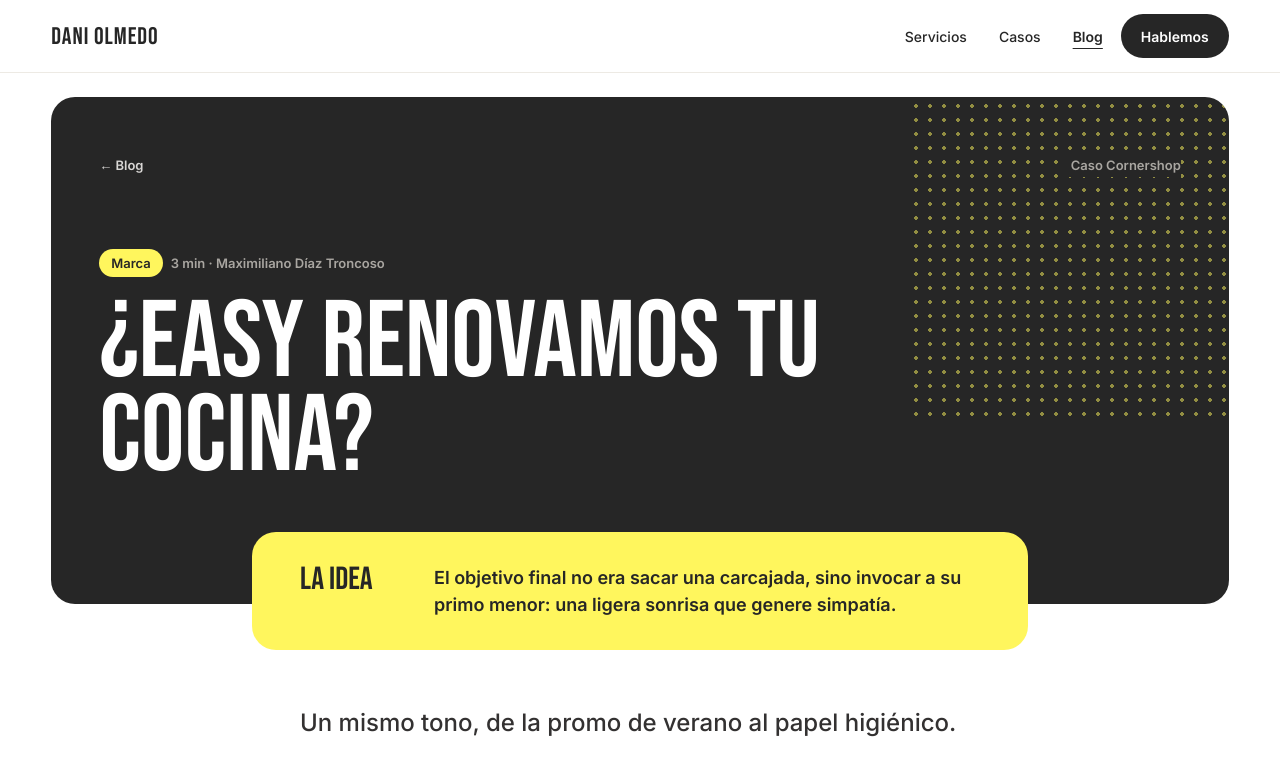
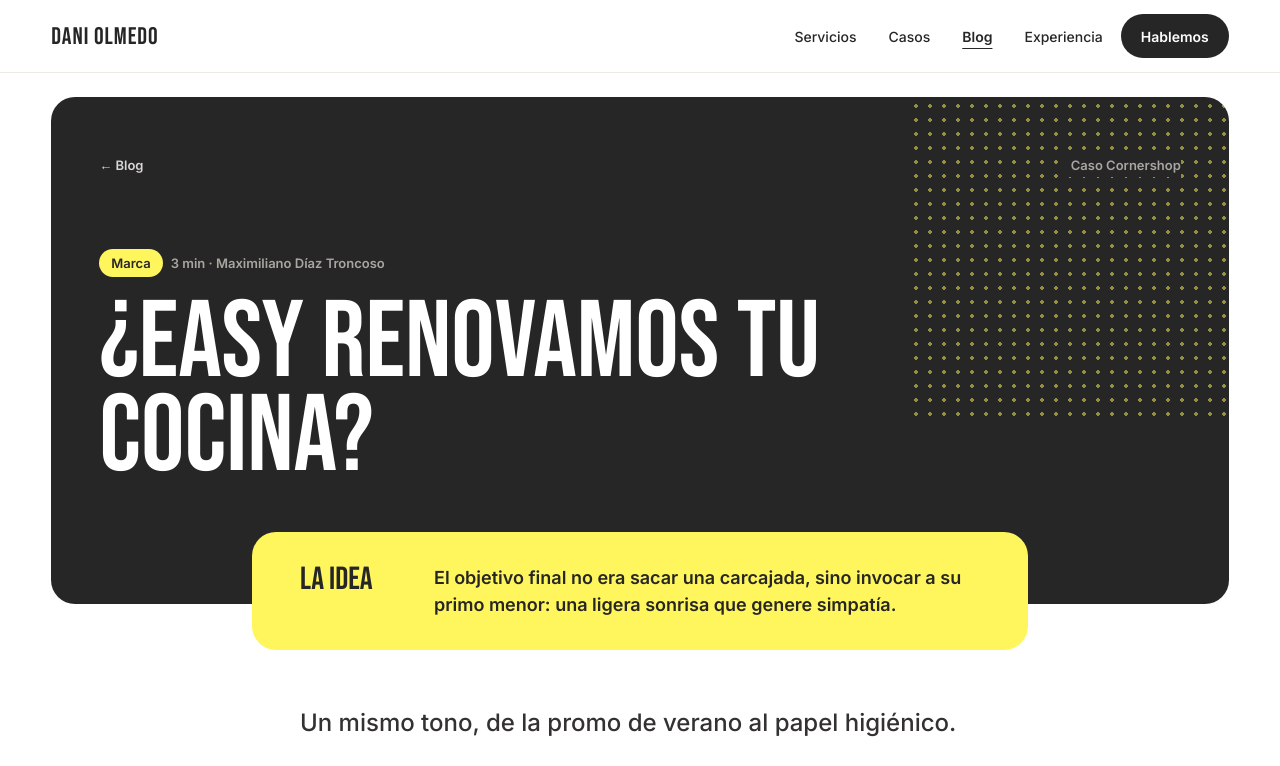
Before and after one commit to daniolmedo/daniolmedo.github.io, a plain HTML site: page thinking/easy-renovamos-tu-cocina/index.html in a window 1280 px wide. Shown: the top 766 px of the page. Drawn offline with Linux system fonts and the light colour scheme.

Commit message:
Link a Experiencia en el nav

```diff
--- a/thinking/easy-renovamos-tu-cocina/index.html
+++ b/thinking/easy-renovamos-tu-cocina/index.html
@@ -32,7 +32,7 @@ j=d.createElement(s),dl=l!='dataLayer'?'&l='+l:'';j.async=true;j.src=
 <noscript><iframe src="https://www.googletagmanager.com/ns.html?id=GTM-KMXX28QG" height="0" width="0" style="display:none;visibility:hidden"></iframe></noscript>
 <nav aria-label="Principal"><div class="nav-in">
 <a class="logo" href="/">Dani Olmedo</a>
-<div class="nav-links"><a class="l" href="/#servicios">Servicios</a><a class="l" href="/trabajo/">Casos</a><a class="l" href="/thinking/" aria-current="page">Blog</a>
+<div class="nav-links"><a class="l" href="/#servicios">Servicios</a><a class="l" href="/trabajo/">Casos</a><a class="l" href="/thinking/" aria-current="page">Blog</a><a class="l" href="/experiencia/">Experiencia</a>
 <a class="btn btn-dark" href="https://calendar.app.google/AtiVzvw6tBLjNe2c6" target="_blank" rel="noopener" data-cta="nav_hablemos">Hablemos</a></div></div></nav>
 <main>
 <div class="wrap">
```
